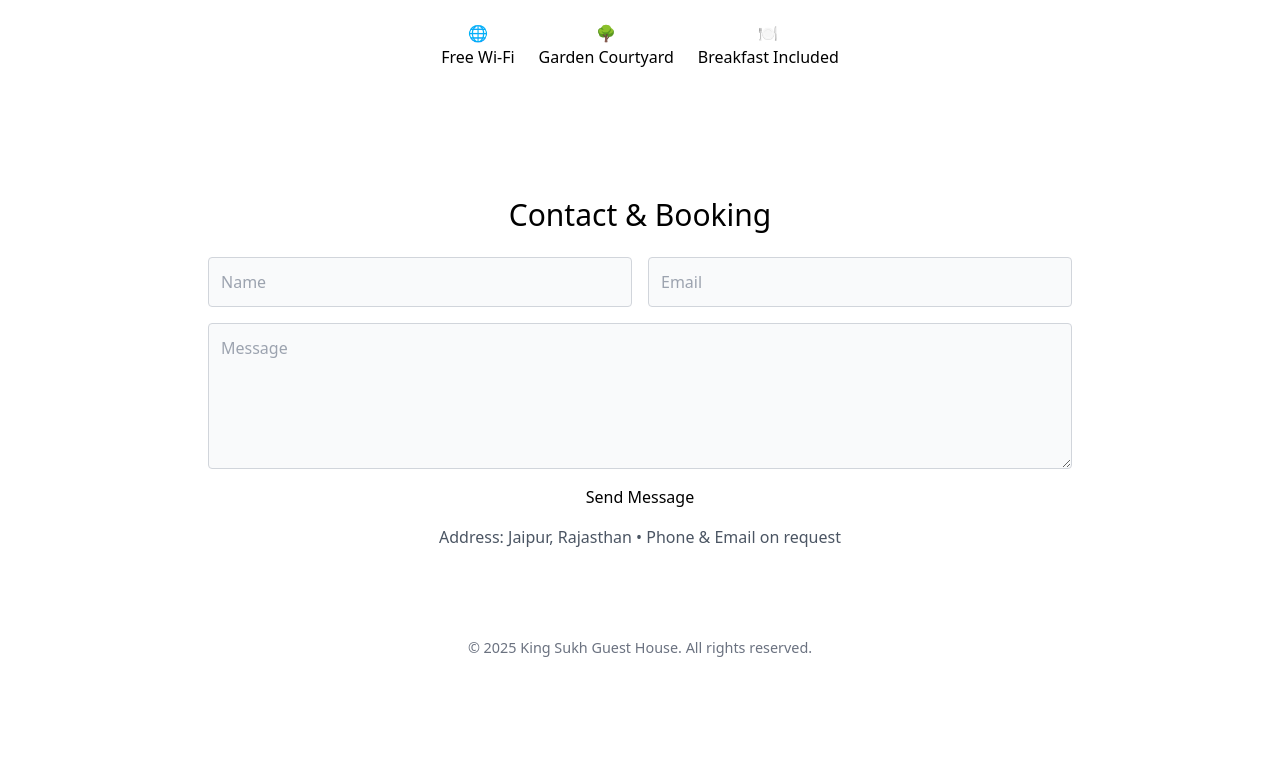
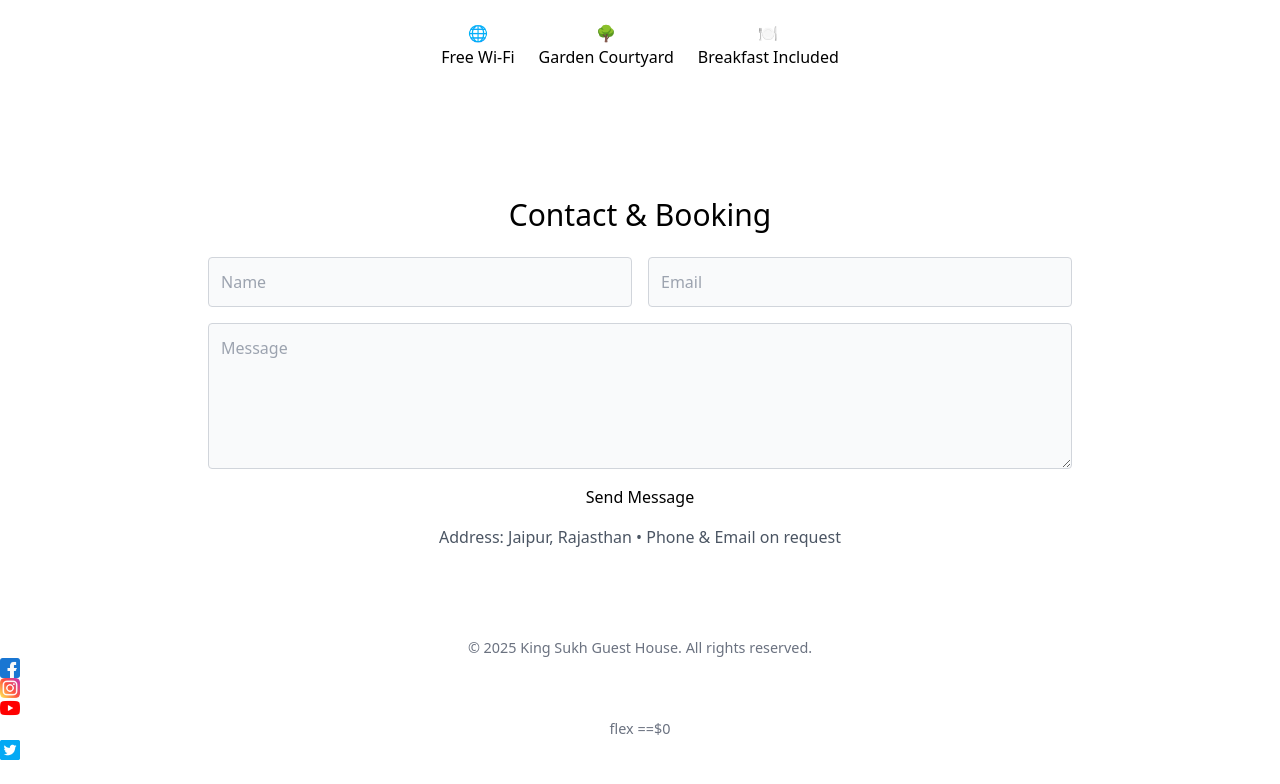
Before and after one commit to gurnaniakshay01-stack/Info, a plain HTML site: page index.html in a window 1280 px wide. Shown: the part 2222-3006 px from the top of the page. Before the commit the page ends 2904 px from the top, so only its background shows below. Drawn offline with nearby package versions, Linux system fonts and the light colour scheme.

Commit message:
Update Footer

```diff
--- a/index.html
+++ b/index.html
@@ -135,6 +135,18 @@
   <!-- Footer -->
   <footer class="bg-white dark:bg-darknav text-center py-6">
     <p>&copy; 2025 King Sukh Guest House. All rights reserved.</p>
+    <div>
+      <a href="#">
+        <img src="asserts/facebook.png" alt="Facebook" width="20px" height="20px">
+      </a>
+      <a href="https://www.instagram.com/kingsukhguesthouse/" target="_blank">
+       <img src="asserts/instagram.png" alt="instagram" width="20px" height="20px"></a>
+        <a href="#">
+        <img src="asserts/youtube.png" alt="Youtube" width="20px" height="20px">flex ==$0 </a>
+      <a href="#" >
+        <img src="asserts/twitter.png" alt="Twitter" width="20px" height="20px">
+      </a>
+</div>
   </footer>
 
   <!-- Scripts -->
```
